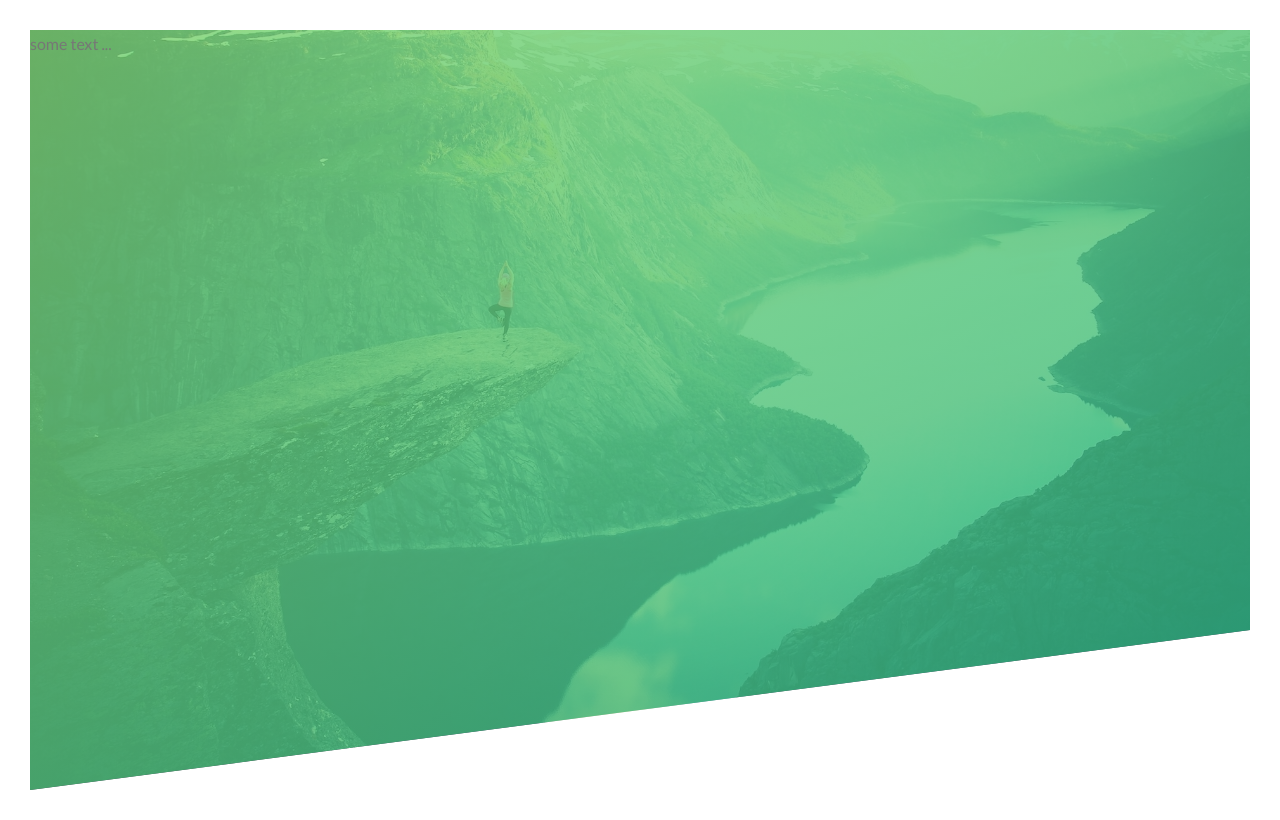
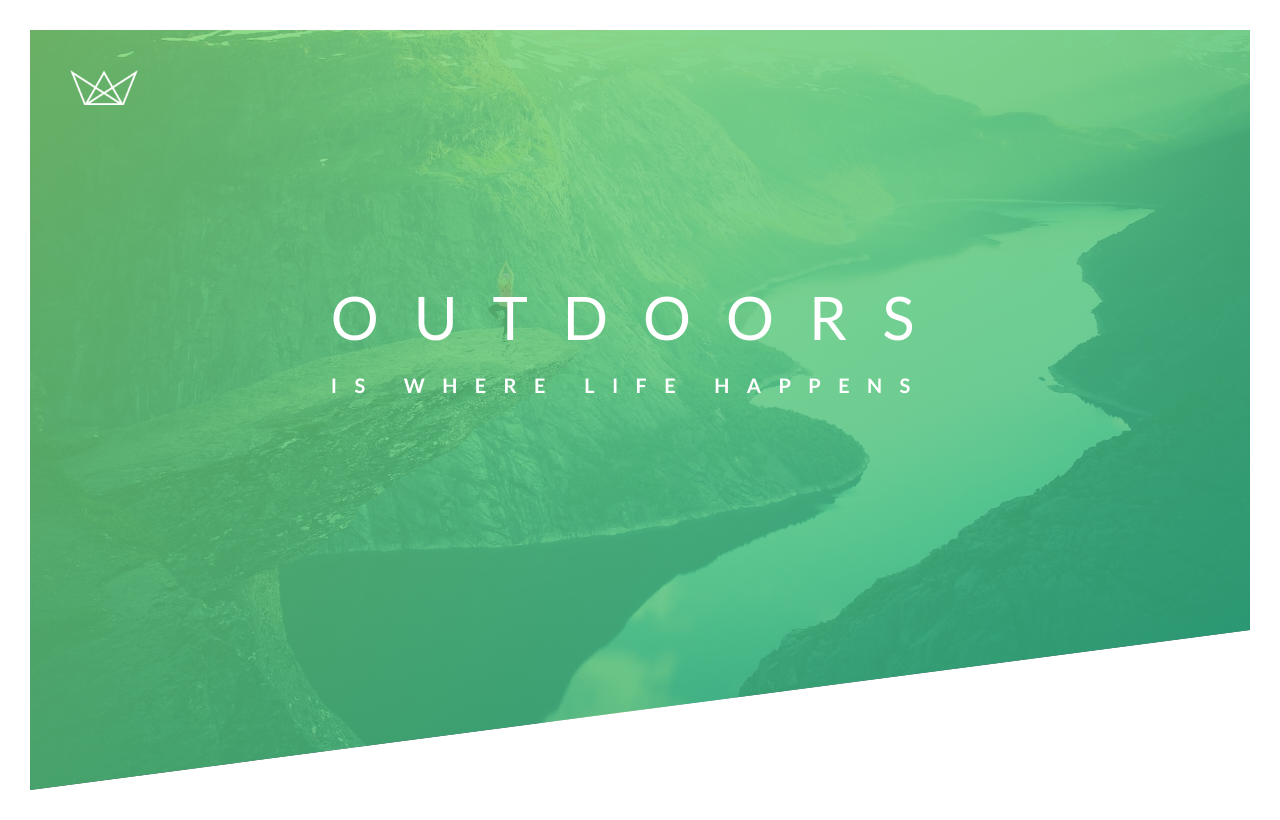
Before and after one commit to DemiwolfLegend/HTML-CSS-natoursGroup, a website: page index.html in a window 1280 px wide. Drawn offline with Linux system fonts and the light colour scheme.

Commit message:
add text-box element

```diff
--- a/index.html
+++ b/index.html
@@ -17,7 +17,16 @@
 <body>
 
     <header class="header">
-        some text ...
+        <div class="logo-box">
+            <img src="./img/logo-white.png" alt="Logo" class="logo">
+        </div>
+
+        <div class="text-box">
+            <h1 class="heading-primary">
+                <span class="heading-primary-main">Outdoors</span>
+                <span class="heading-primary-sub">is where life happens</span>
+            </h1>
+        </div>
     </header>
 
 </body>
--- a/style.css
+++ b/style.css
@@ -31,4 +31,43 @@ body {
     background-position: top;
 
     clip-path: polygon(0 0, 100% 0, 100% 75vh, 0 100%);
+
+    position: relative;
 }
+
+.logo-box {
+    position: absolute;
+    top: 40px;
+    left: 40px;
+
+}
+
+.logo {
+    height: 35px;
+}
+
+.text-box {
+    position: absolute;
+    top: 40%;
+    left: 50%;
+    transform: translate(-50%, -50%);
+}
+
+.heading-primary {
+    color: #fff;
+    text-transform: uppercase;
+}
+
+.heading-primary-main {
+    display: block;
+    font-size: 60px;
+    font-weight: 400;
+    letter-spacing: 35px;
+}
+
+.heading-primary-sub {
+    display: block;
+    font-size: 20px;
+    font-weight: 700;
+    letter-spacing: 17.4px;
+}
```
